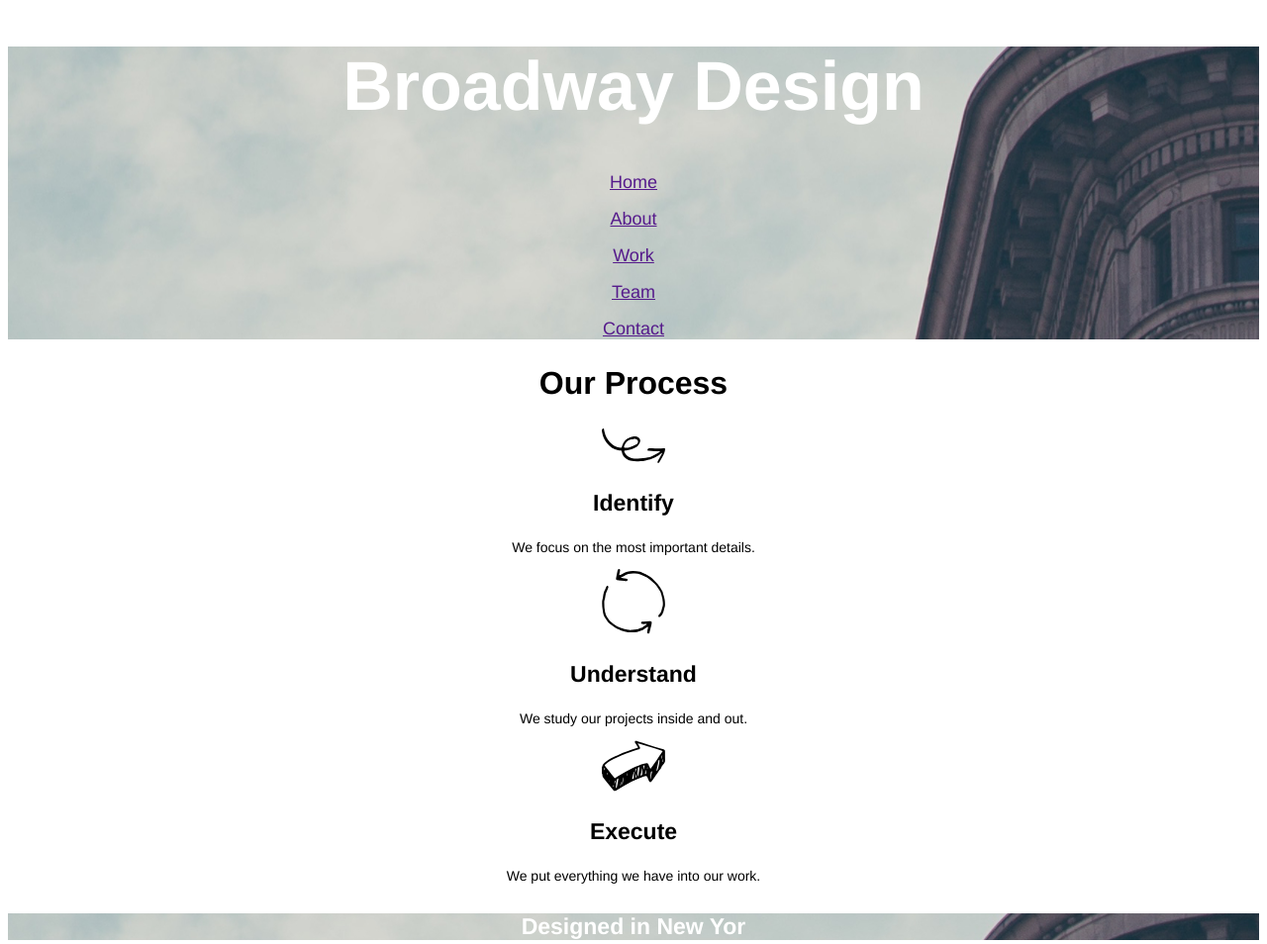
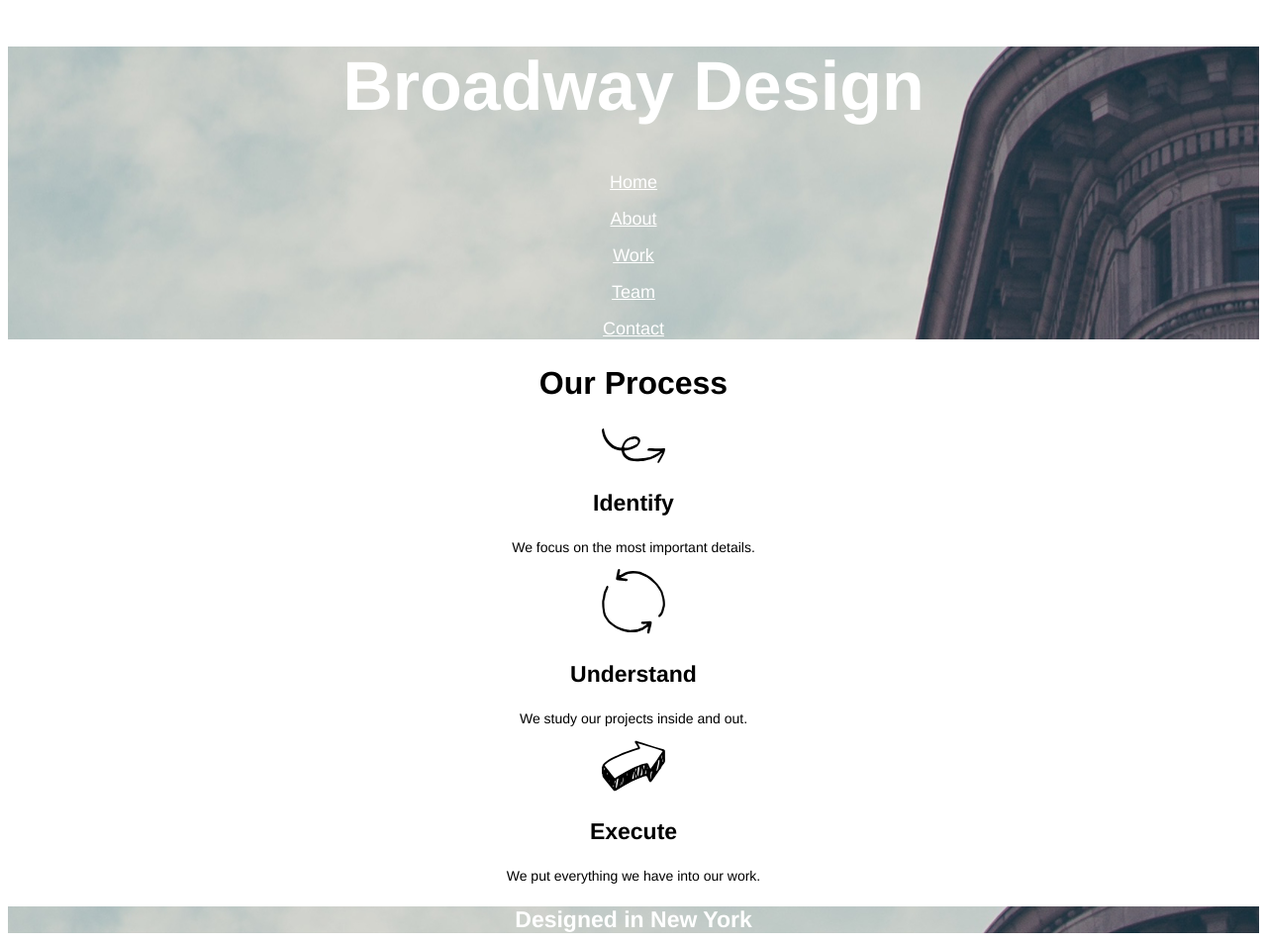
Before and after one commit to devrok/broadway, a plain HTML site: page index.html in a window 1280 px wide. Shown: the top 954 px of the page at 99% size. Drawn offline with Linux system fonts and the light colour scheme.

Commit message:
Commit further changes

```diff
--- a/index.html
+++ b/index.html
@@ -50,7 +50,7 @@
     </section>
 
     <section>
-      <h4>Designed in New Yor</h4>
+      <h3 class="newYork">Designed in New York</h3>
     </section>
 
     <section>
--- a/resources/css/style.css
+++ b/resources/css/style.css
@@ -13,8 +13,9 @@ h1 {
   font-weight: bold;
 }
 
-header a {
+a {
   font-size: 18px;
+  color: White;
 }
 
 h2 {
@@ -31,9 +32,7 @@ section p{
   font-size: 14px;
 }
 
-h4 {
-  font-size: 23px;
-  font-weight: bold;
+.newYork {
   color: White;
   background-image: url("../images/the-flatiron-building.png");
 }
```
